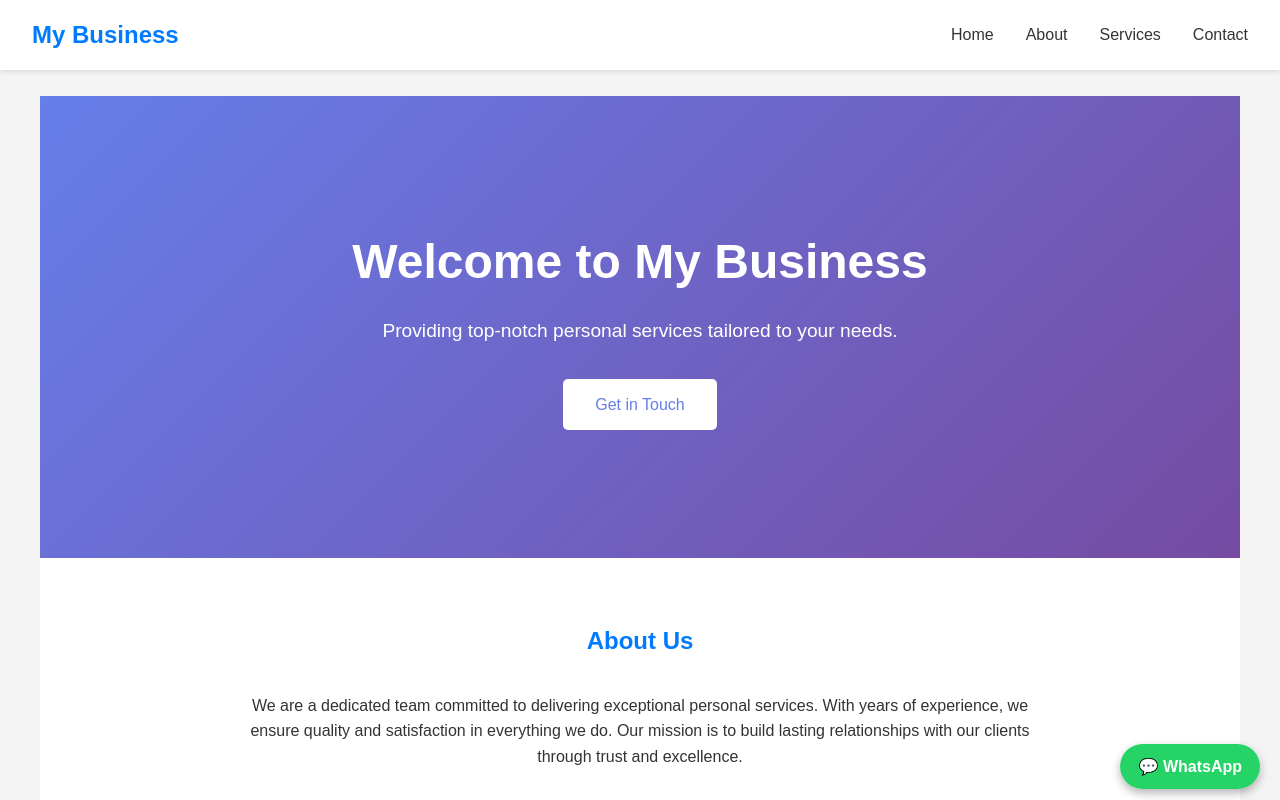
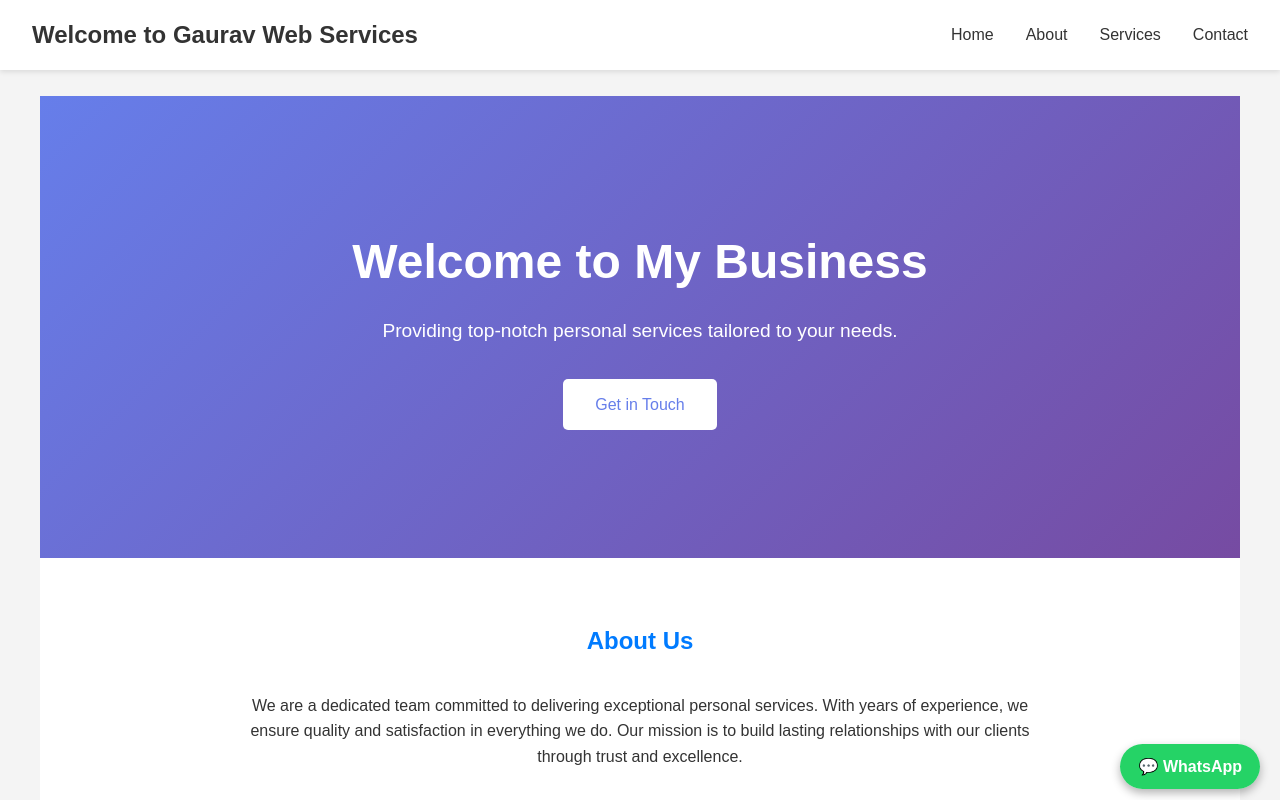
Before and after one commit to Gauravweb136/gauravweb136.github.io, a plain HTML site: page index.html in a window 1280 px wide. Shown: the top 800 px of the page. Drawn offline with Linux system fonts and the light colour scheme.

Commit message:
Update side heading

```diff
--- a/index.html
+++ b/index.html
@@ -211,7 +211,7 @@
 <body>
     <header>
         <nav>
-            <div class="logo">My Business</div>
+            <h1>Welcome to Gaurav Web Services</h1>
             <ul id="nav-menu">
                 <li><a href="#hero">Home</a></li>
                 <li><a href="#about">About</a></li>
```
